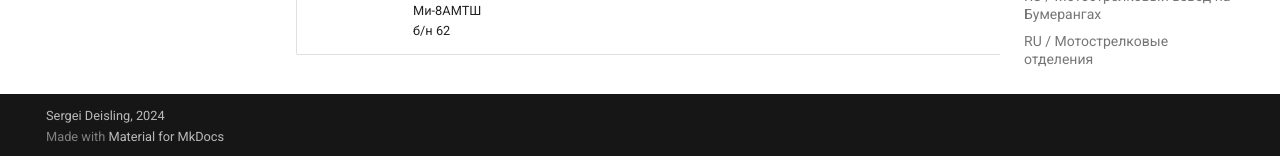
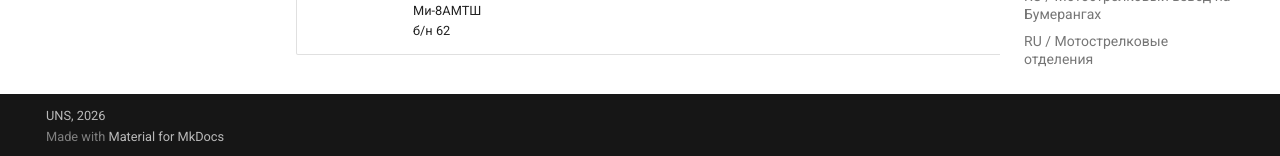
Before and after one commit to Deisling/mcdocs, an MkDocs documentation site: the page built from docs/index.md, in a window 1280 px wide and 900 px high, scrolled down 21277 px. Shown: the part 741-897 px from the top of the window. Built offline with MkDocs 1.6.1 and Material for MkDocs 9.7.7, drawn with Linux system fonts in a browser that asks for light colours.

Commit message:
Update mkdocs.yml

```diff
--- a/mkdocs.yml
+++ b/mkdocs.yml
@@ -21,8 +21,8 @@
       toggle:
         icon: material/brightness-4
         name: Switch to light mode
-site_author: Sergei Deisling
-copyright: Sergei Deisling, 2024
+site_author: UNS
+copyright: UNS, 2026
 markdown_extensions:
   - admonition
   - pymdownx.details
```
